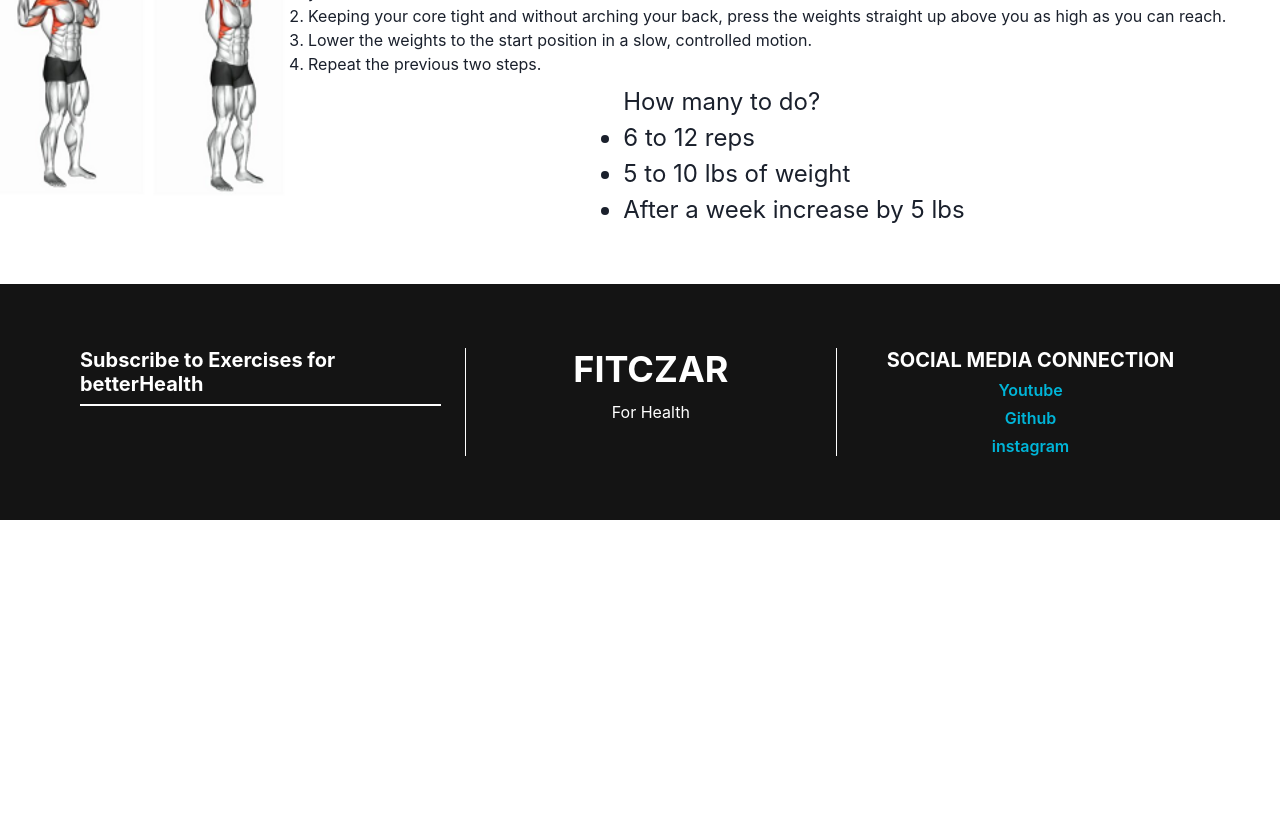
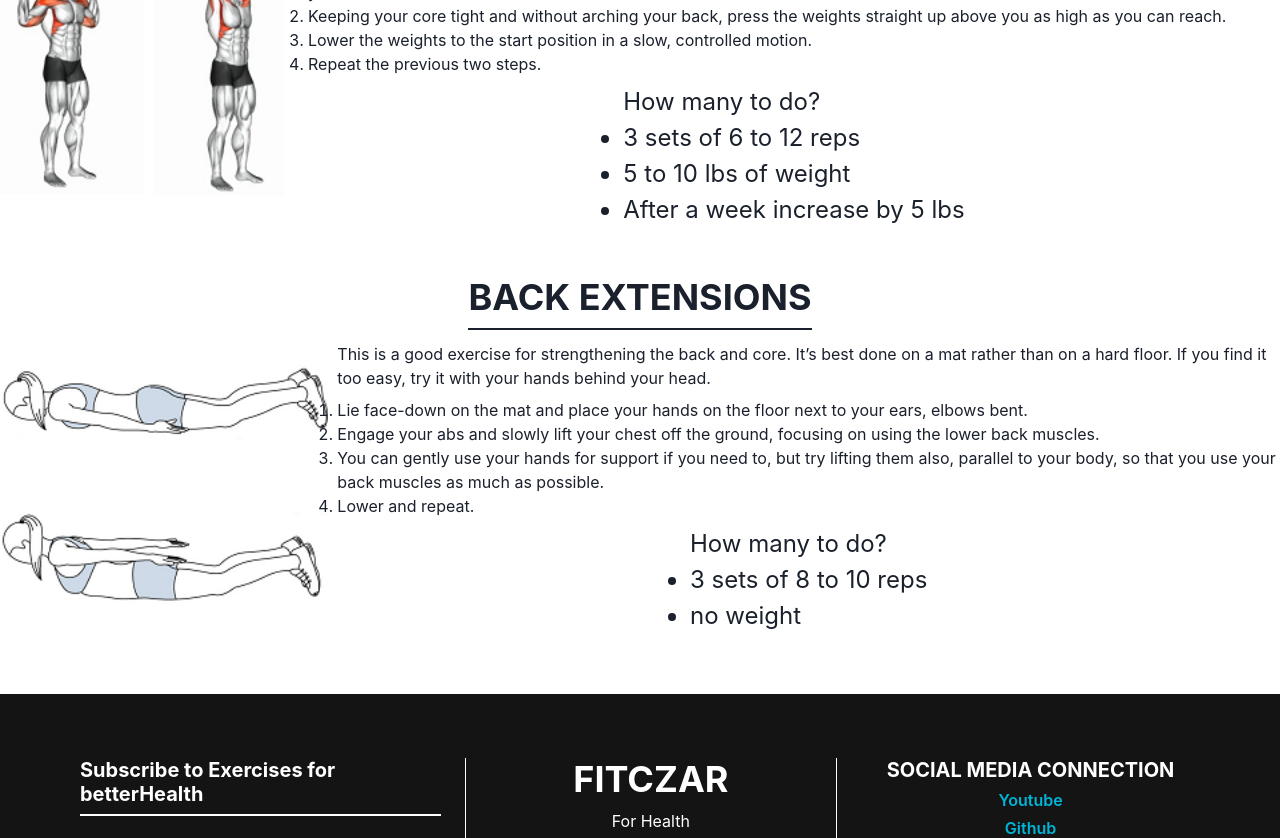
Before and after one commit to KapilParsodkar/FitCzar-fitness-App, a React (Create React App) app in the folder Frontend with backend integration/Home/: page /eupper in a window 1280 px wide. Shown: the part 720-1558 px from the top of the page. Before the commit the page ends 1240 px from the top, so only its background shows below. Built offline with nearby package versions, Linux system fonts and the light colour scheme.

Commit message:
Adding to upper-body exercises

```diff
--- a/Frontend with backend integration/Home/src/Exercises/Eupper.js
+++ b/Frontend with backend integration/Home/src/Exercises/Eupper.js
@@ -20,6 +20,7 @@ import { BrowserRouter as Router, Routes, Route, useNavigate } from "react-route
 
 import curls from "../assests/upper/dumbellCurls.png"
 import overheadPress from "../assests/upper/overheadPress.png"
+import extensions from "../assests/upper/backExtensions.png"
 
 
 const Eupper = () => {
@@ -40,7 +41,7 @@ const Eupper = () => {
             <li>Slowly lower to starting position without losing tension on the muscle, and repeat.</li>
           </ol>
           <Text fontSize={"2xl"}>How many to do? <ul>
-            <li>6 to 12 reps</li>
+            <li>3 sets of 6 to 12 reps</li>
             <li>5 to 10 lbs of weight</li>
             <li>After a week increase by 5 lbs</li>
           </ul></Text>
@@ -60,9 +61,28 @@ const Eupper = () => {
             <li>Repeat the previous two steps.</li>
           </ol>
           <Text fontSize={"2xl"}>How many to do? <ul>
-            <li>6 to 12 reps</li>
+            <li>3 sets of 6 to 12 reps</li>
             <li>5 to 10 lbs of weight</li>
             <li>After a week increase by 5 lbs</li>
+          </ul></Text>
+          </VStack>
+        </HStack>
+        <br/>
+
+        <Heading textTransform={"uppercase"} py="2" w={"fit-content"} borderBottom={'2px solid'} m="auto">Back Extensions</Heading>
+        <HStack>
+          <Image src={extensions}  h={['40','300']}/>
+          <VStack>
+          <Text>This is a good exercise for strengthening the back and core.  It’s best done on a mat rather than on a hard floor.  If you find it too easy, try it with your hands behind your head.</Text>
+          <ol style={{ listStyleType: 'decimal' }}>
+            <li>Lie face-down on the mat and place your hands on the floor next to your ears, elbows bent.</li>
+            <li>Engage your abs and slowly lift your chest off the ground, focusing on using the lower back muscles.</li>
+            <li>You can gently use your hands for support if you need to, but try lifting them also, parallel to your body, so that you use your back muscles as much as possible.</li>
+            <li>Lower and repeat.</li>
+          </ol>
+          <Text fontSize={"2xl"}>How many to do? <ul>
+            <li>3 sets of 8 to 10 reps</li>
+            <li>no weight</li>
           </ul></Text>
           </VStack>
         </HStack>
--- a/Frontend with backend integration/Home/src/Exercises/Mupper.js
+++ b/Frontend with backend integration/Home/src/Exercises/Mupper.js
@@ -20,6 +20,7 @@ import { BrowserRouter as Router, Routes, Route, useNavigate } from "react-route
 
 import curls from "../assests/upper/dumbellCurls.png"
 import overheadPress from "../assests/upper/overheadPress.png"
+import extensions from "../assests/upper/backExtensions.png"
 
 
 const Mupper = () => {
@@ -68,6 +69,26 @@ const Mupper = () => {
         </HStack>
         <br/>
 
+        <Heading textTransform={"uppercase"} py="2" w={"fit-content"} borderBottom={'2px solid'} m="auto">Back Extensions</Heading>
+        <HStack>
+          <Image src={extensions}  h={['40','300']}/>
+          <VStack>
+          <Text>This is a good exercise for strengthening the back and core.  It’s best done on a mat rather than on a hard floor.  If you find it too easy, try it with your arms extended straight in front of you.</Text>
+          <ol style={{ listStyleType: 'decimal' }}>
+            <li>Lie face-down on the mat and place your hands on the floor next to your ears, elbows bent.</li>
+            <li>Engage your abs and slowly lift your chest off the ground, focusing on using the lower back muscles.</li>
+            <li>You can gently use your hands for support if you need to, but try lifting them also, parallel to your body, so that you use your back muscles as much as possible.</li>
+            <li>Lower and repeat.</li>
+          </ol>
+          <Text fontSize={"2xl"}>How many to do? <ul>
+            <li>3 sets of 12 to 16 reps</li>
+            <li>no weight</li>
+          </ul></Text>
+          </VStack>
+        </HStack>
+        <br/>
+
+
       </VStack>
       <br/>
 
```
Also changed, not shown: Frontend with backend integration/Home/src/assests/upper/backExtensions.png (added).
